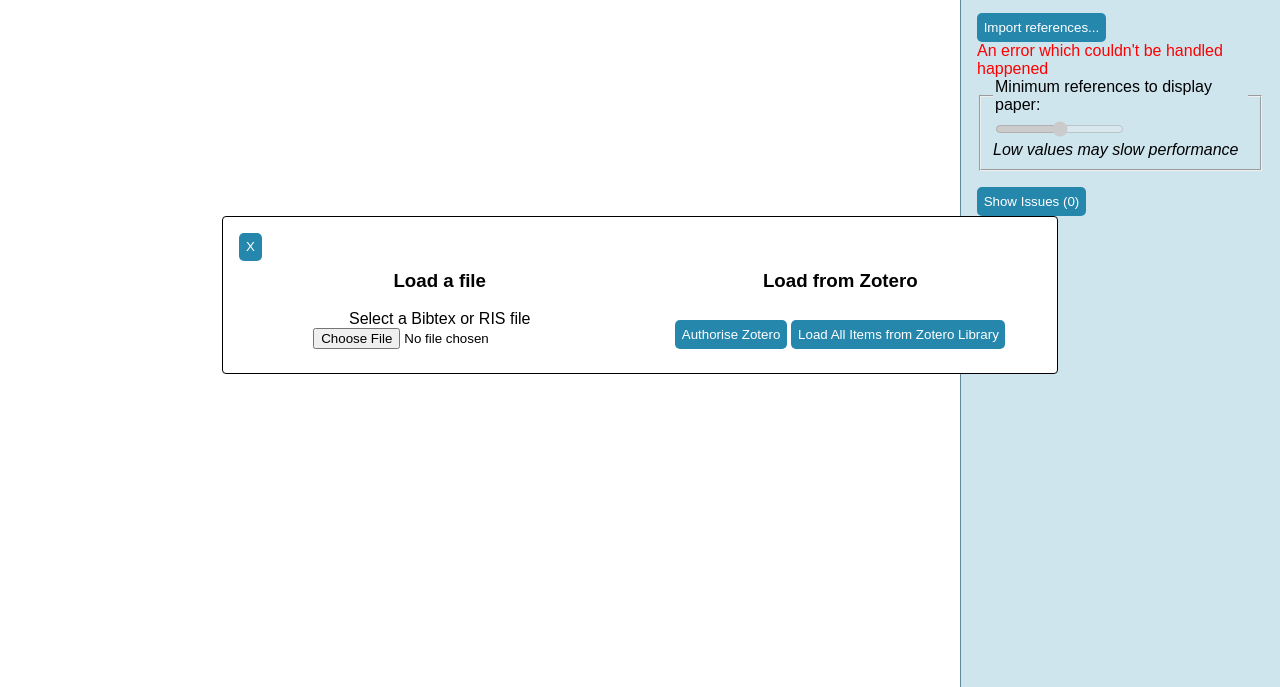
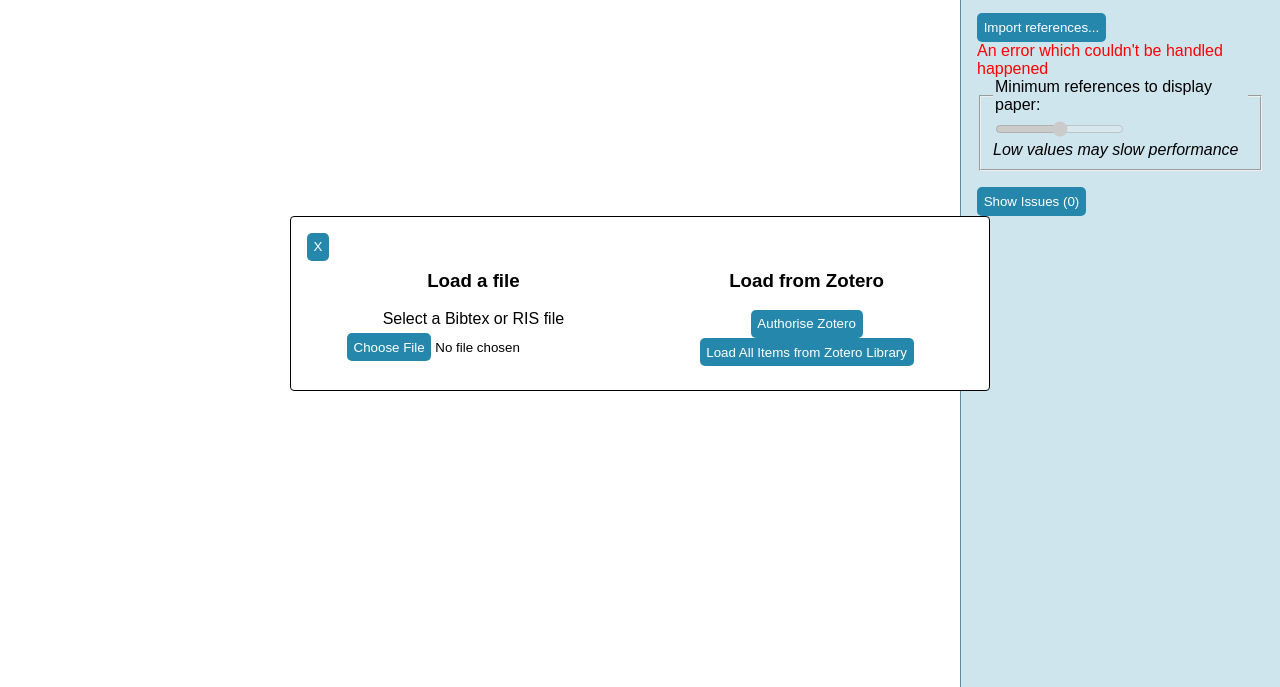
Before and after one commit to JessFairbairn/paperwrangler, a website built with webpack: page dist/index.html in a window 1280 px wide. Both pictures are taken after a click on the button "Import references...". Shown: the part 113-800 px from the top of the page. Built offline with nearby package versions, Linux system fonts and the light colour scheme.

Commit message:
More style improvements

```diff
--- a/dist/index.html
+++ b/dist/index.html
@@ -47,8 +47,8 @@
                 <div class="dialog-chunky-wrapper">
                     <div>
                         <h3>Load a file</h3>
-                        <label>
-                            Select a Bibtex or RIS file
+                        <label class="upload-area">
+                            <div>Select a Bibtex or RIS file</div>
                             <input type="file" accept=".bib,.ris" id="fileInput"/>
                         </label>
                     </div>
--- a/dist/style.css
+++ b/dist/style.css
@@ -42,7 +42,7 @@ html, body {
     margin-top:0;
 }
 
-button {
+button, input::file-selector-button{
     background-color: #2687ad;
     color: white;
     border:0;
@@ -119,6 +119,18 @@ dialog h3 {
     margin: 0.5em;
 }
 
+.upload-area {
+    display: flex;
+    flex-direction: column;
+    flex-grow: 1;
+}
+
+.upload-area input {
+    flex-grow: 1;
+    align-content: center;
+    margin: auto;
+}
+
 .flex-separator {
     flex-basis: 0;
 }
```
